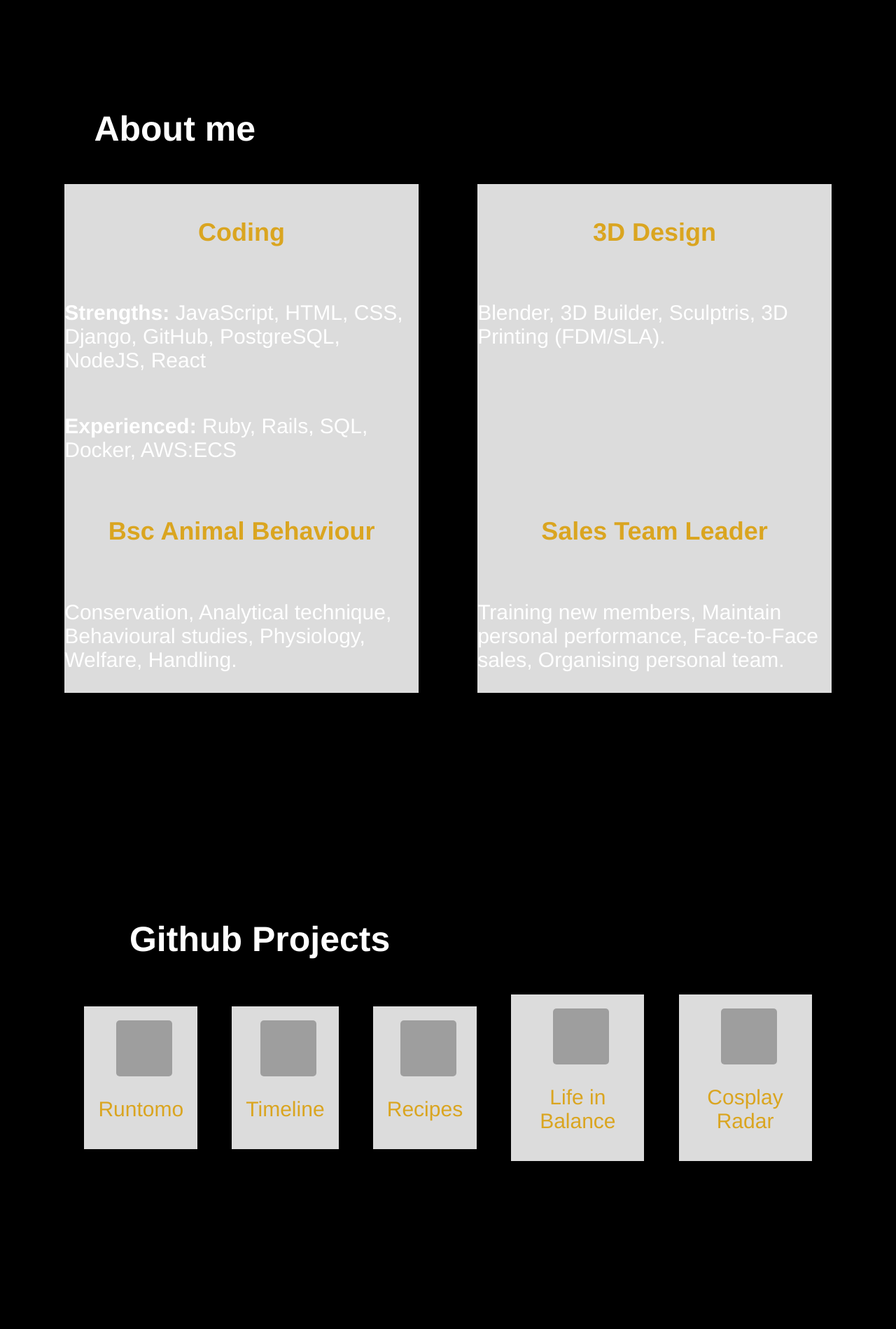
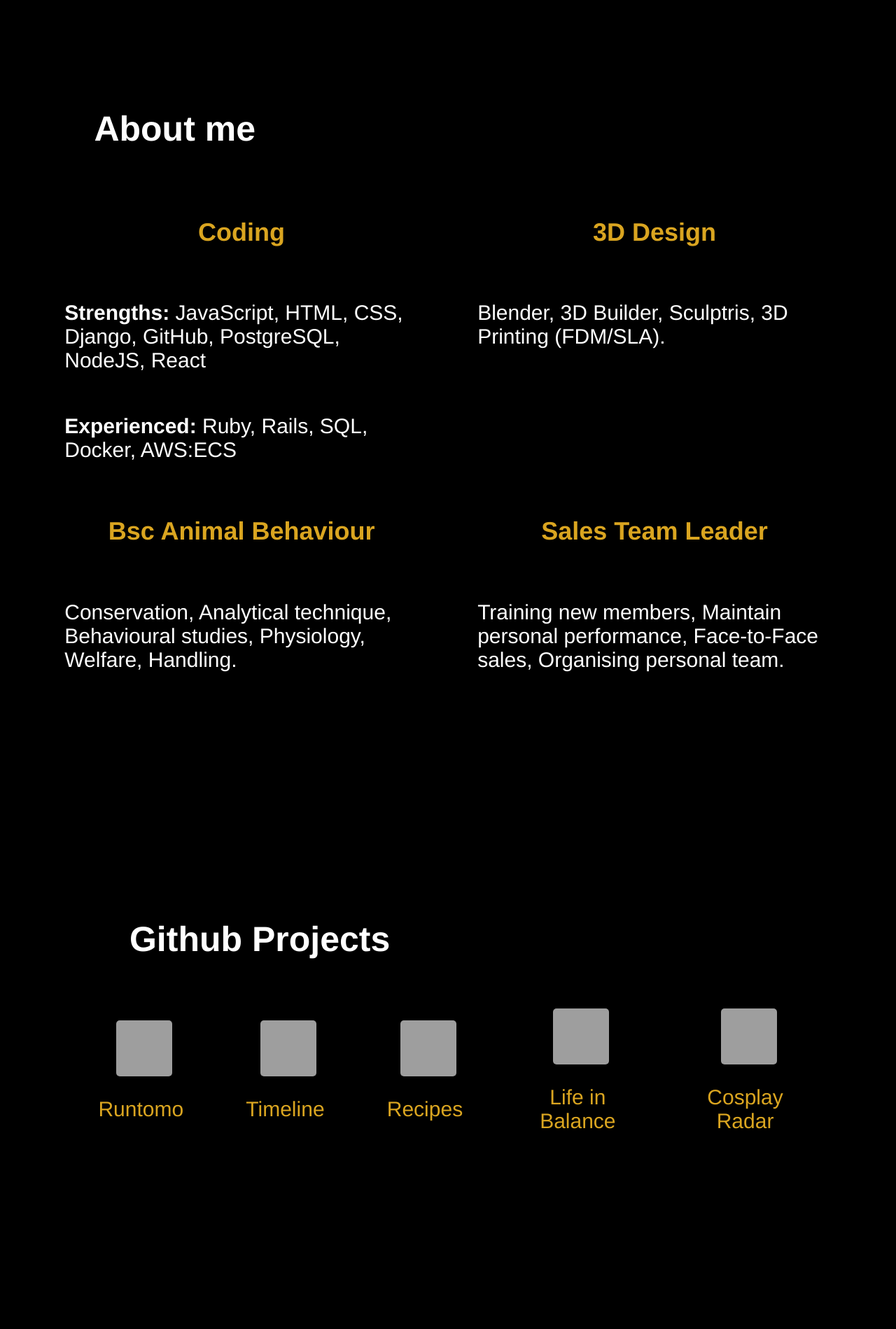
Before and after one commit to AlexBrown4020/portfolio-redo, a PHP site: page /index.html in a window 1280 px wide. Shown: the part 679-2578 px from the top of the page at 70% size. Run offline with PHP 8.4, Linux system fonts and the light colour scheme; some libraries are stand-ins or nearby versions; grey boxes are pictures that could not be loaded.

Commit message:
Feat: Revert change

```diff
--- a/style.css
+++ b/style.css
@@ -242,8 +242,6 @@ nav {
   transform: translateY(150px);
   opacity: 0;
   transition: 1s all ease;
-  border: gray;
-  background-color: gainsboro;
 }
 
 .reveal.active{
```
